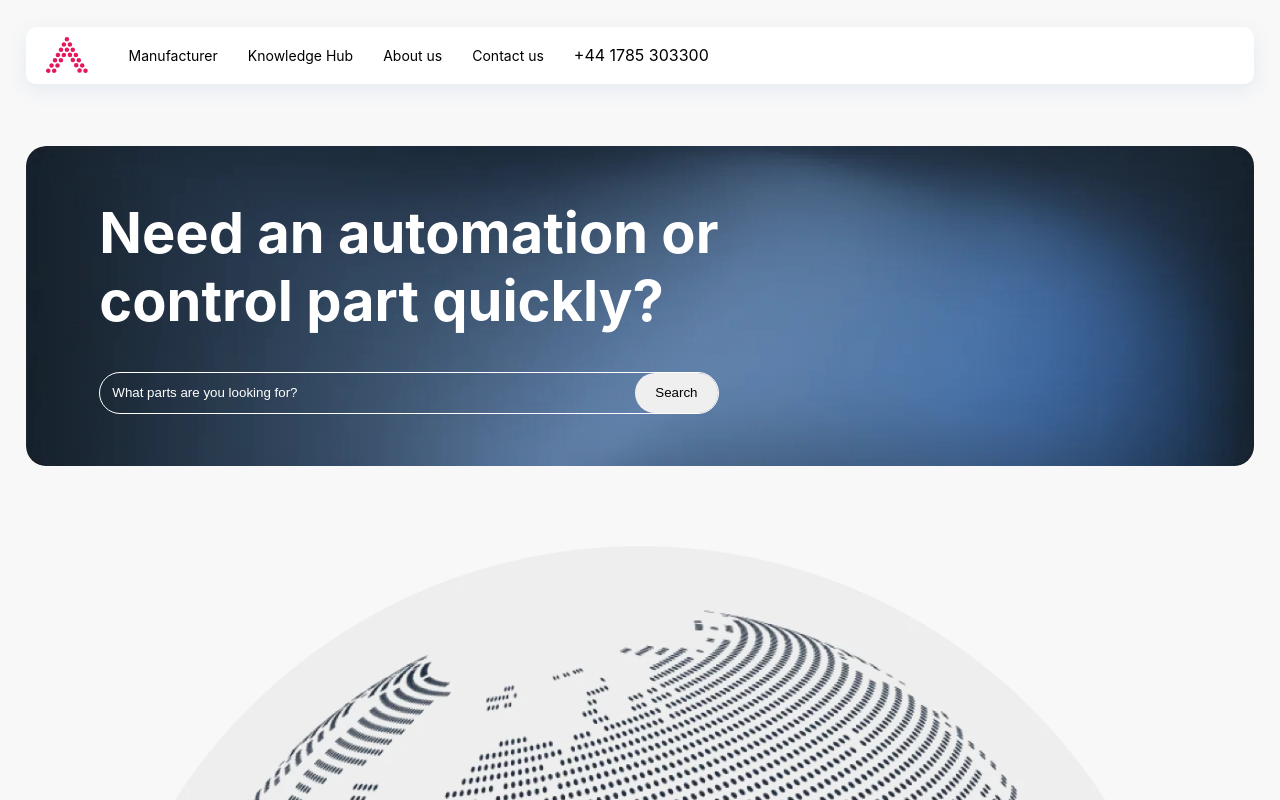
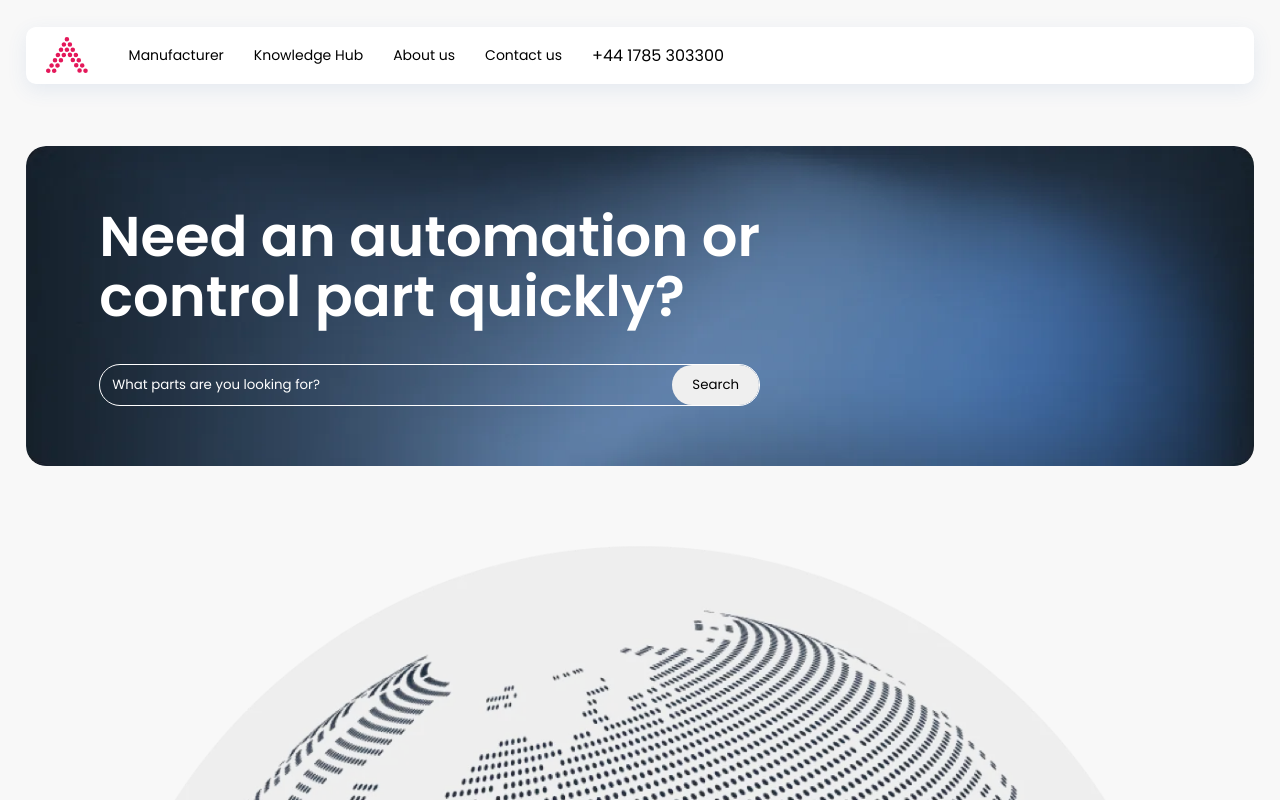
Before and after one commit to emmanuelojiji/eua-refresh, a React (Create React App) app: page / in a window 1280 px wide. Shown: the top 800 px of the page. Built offline with nearby package versions, Linux system fonts and the light colour scheme.

Commit message:
feat: poppins font added

```diff
--- a/public/index.html
+++ b/public/index.html
@@ -24,6 +24,12 @@
       work correctly both with client-side routing and a non-root public URL.
       Learn how to configure a non-root public URL by running `npm run build`.
     -->
+    <link rel="preconnect" href="https://fonts.googleapis.com" />
+    <link rel="preconnect" href="https://fonts.gstatic.com" crossorigin />
+    <link
+      href="https://fonts.googleapis.com/css2?family=Poppins:ital,wght@0,100;0,200;0,300;0,400;0,500;0,600;0,700;0,800;0,900;1,100;1,200;1,300;1,400;1,500;1,600;1,700;1,800;1,900&display=swap"
+      rel="stylesheet"
+    />
     <title>React App</title>
   </head>
   <body>
--- a/src/index.css
+++ b/src/index.css
@@ -16,4 +16,10 @@
   margin: 0;
   padding: 0;
   box-sizing: border-box;
+  font-family: "Poppins";
 }
+
+h1{
+  font-weight: 600;
+  line-height: 60px;
+}
```
